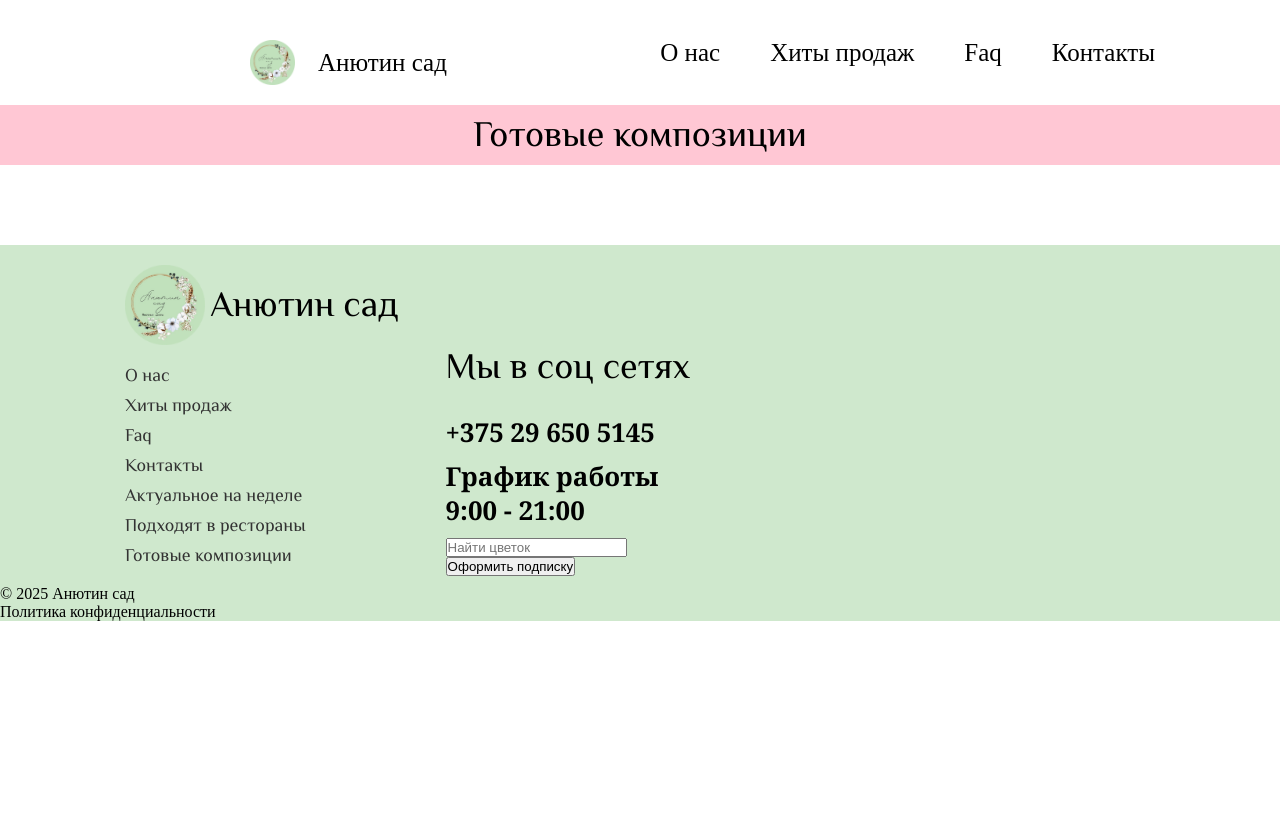
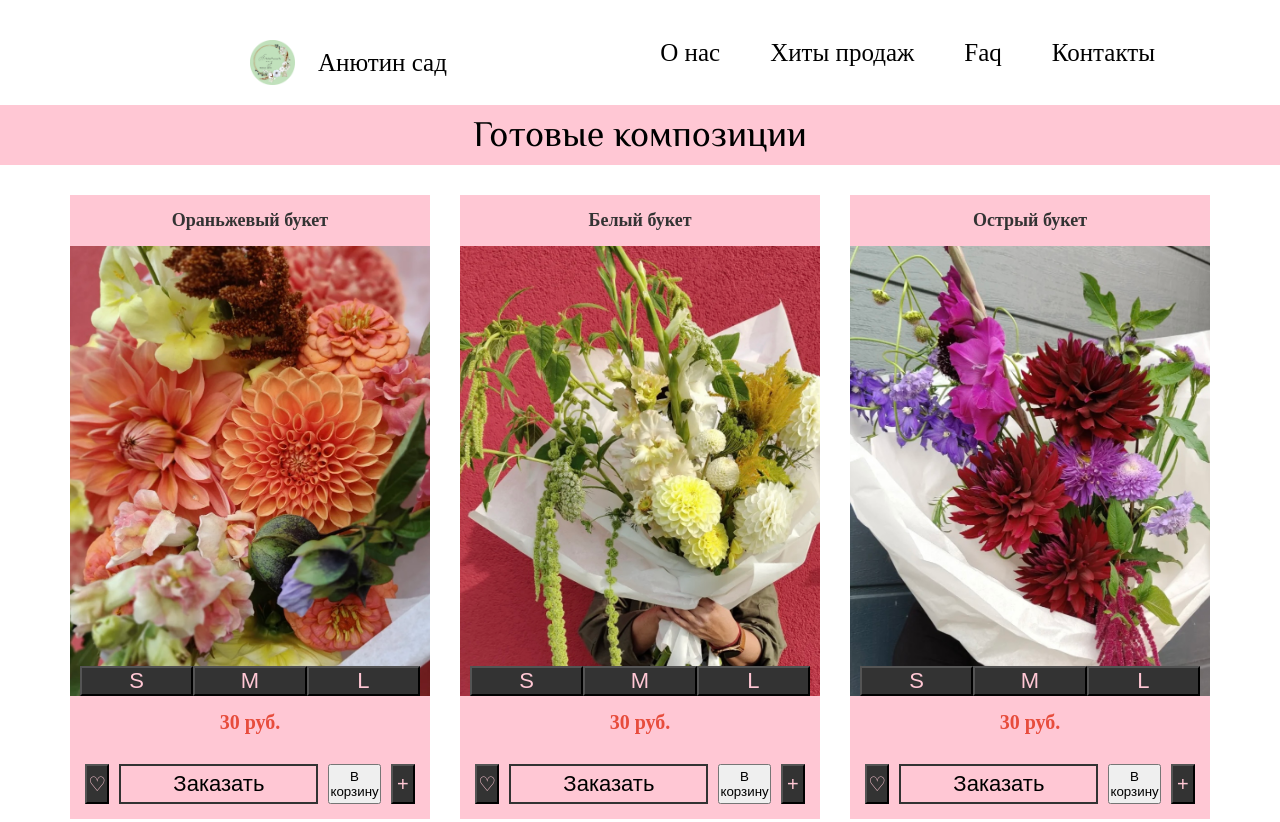
Before and after one commit to MartaTsitok/Anutinsad, a plain HTML site: page buquets/buquets.html in a window 1280 px wide. Shown: the top 822 px of the page. Before the commit the page ends 800 px from the top, so only its background shows below. Drawn offline with Linux system fonts and the light colour scheme.

Commit message:
Update buquets.html

```diff
--- a/buquets/buquets.html
+++ b/buquets/buquets.html
@@ -69,6 +69,7 @@
 </div>
 </footer>
 </div>
-<script src="/js/buquets.js"></script>
+<script src="/buquets.js"></script>
 </body>
+
 </html>
```
